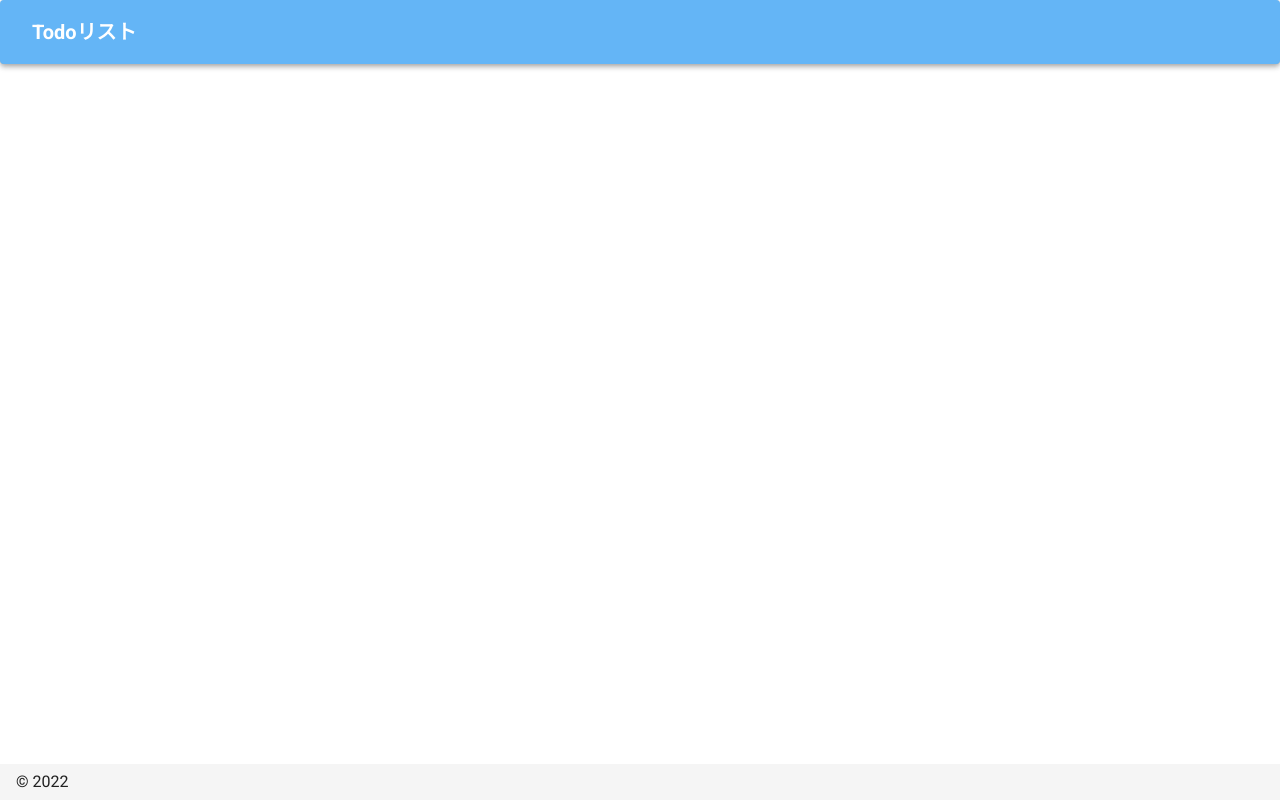
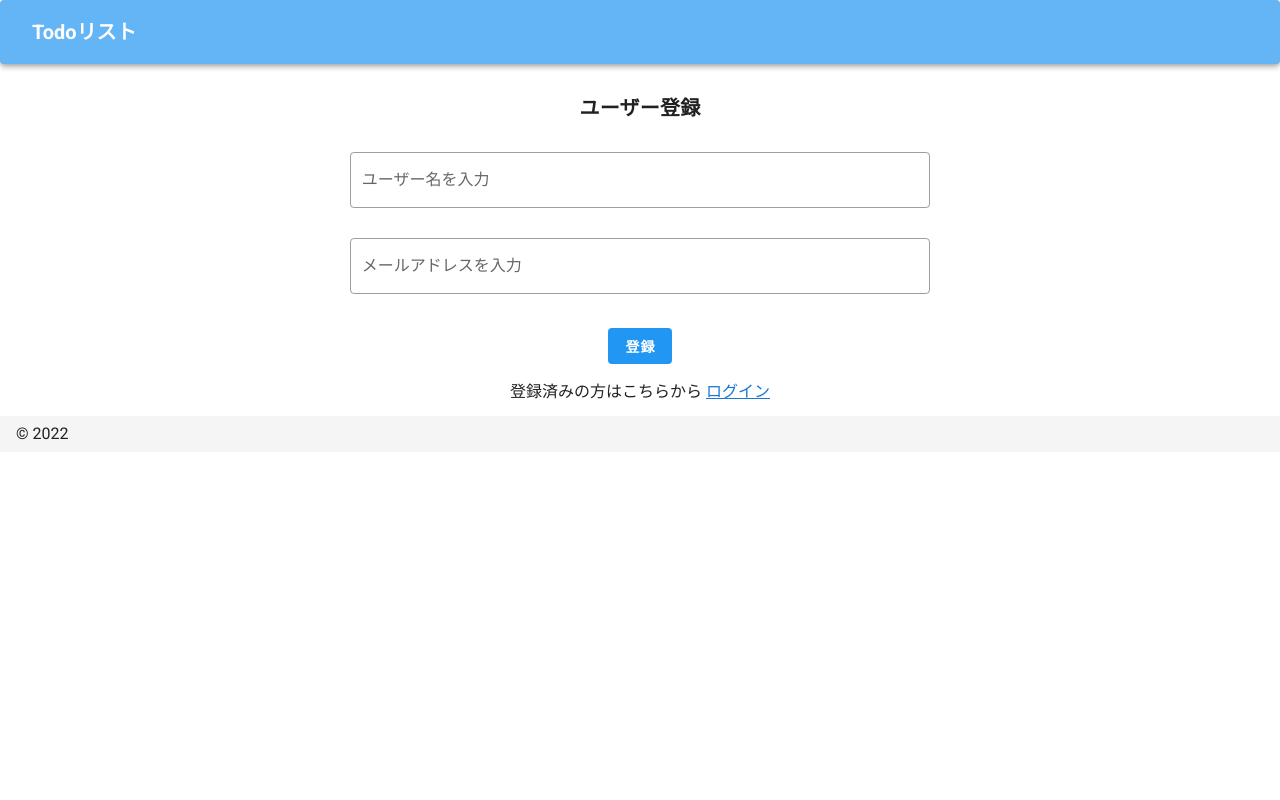
Before and after one commit to hamanaikumi/express-test-nuxt, a Nuxt app: page / in a window 1280 px wide. Before the commit this address had no page. Built offline with nearby package versions, Linux system fonts and the light colour scheme.

Commit message:
ユーザー登録画面ファイル名変更。

```diff
--- a/layouts/default.vue
+++ b/layouts/default.vue
@@ -15,23 +15,14 @@
     <v-container>
       <Nuxt />
     </v-container>
-    <v-footer :absolute="!fixed" app>
+    <v-footer>
       <span>&copy; {{ new Date().getFullYear() }}</span>
     </v-footer>
   </v-app>
 </template>
 
 <script>
-// import index from '~/pages/index.vue'
-// import login from '~/pages/login.vue'
-// import main from '~/pages/main.vue'
 export default {
-  // components: { index,login },
   name: 'DefaultLayout',
-  data() {
-    return {
-      fixed: false,
-    }
-  },
 }
 </script>
--- a/pages/login.vue
+++ b/pages/login.vue
@@ -67,7 +67,6 @@ export default {
       if (res.length === 0) {
         return
       }
-      // ログインに成功したらメイン画面に遷移
       this.$router.push({ path: `/main/${res[0].id}` })
     },
   },
--- a/pages/main/_id.vue
+++ b/pages/main/_id.vue
@@ -65,7 +65,6 @@
 <script lang="ts">
 export default {
   name: 'MainPage',
-
   data() {
     return {
       // 表示用タスク一覧
```
Also changed, not shown: pages/index.vue (renamed from pages/signup.vue).
